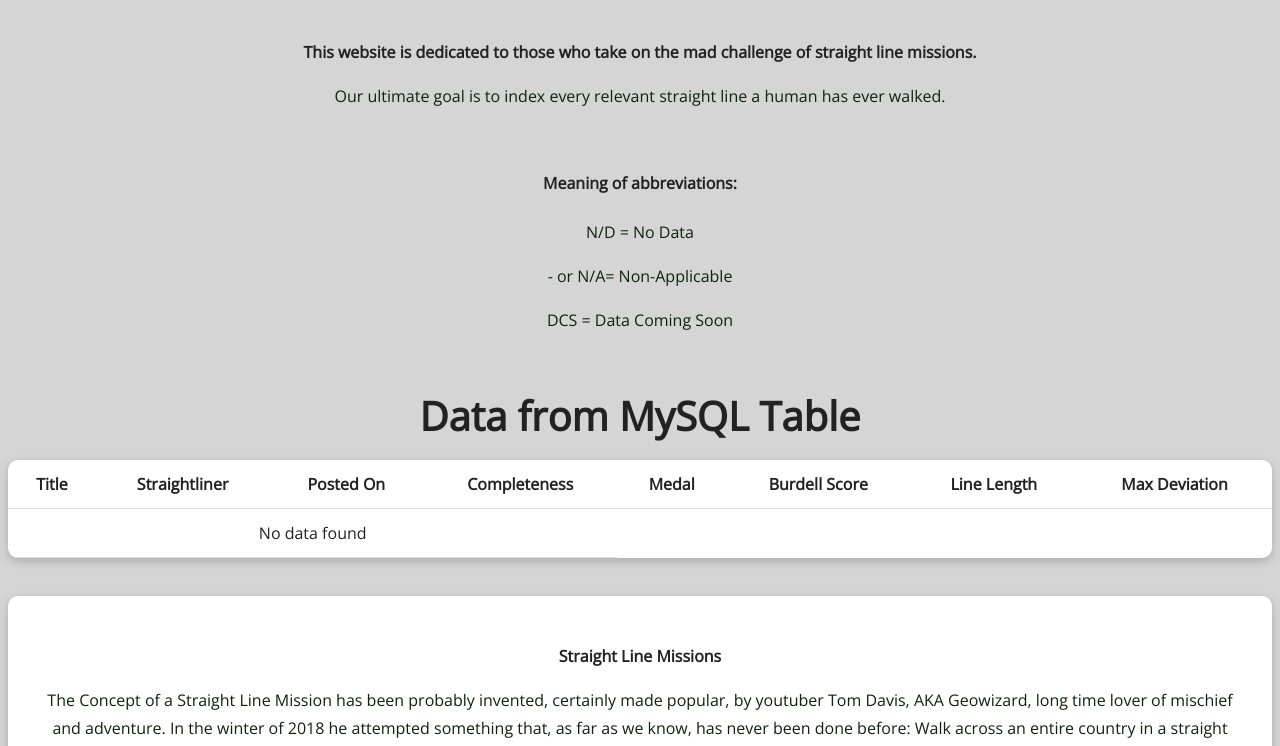
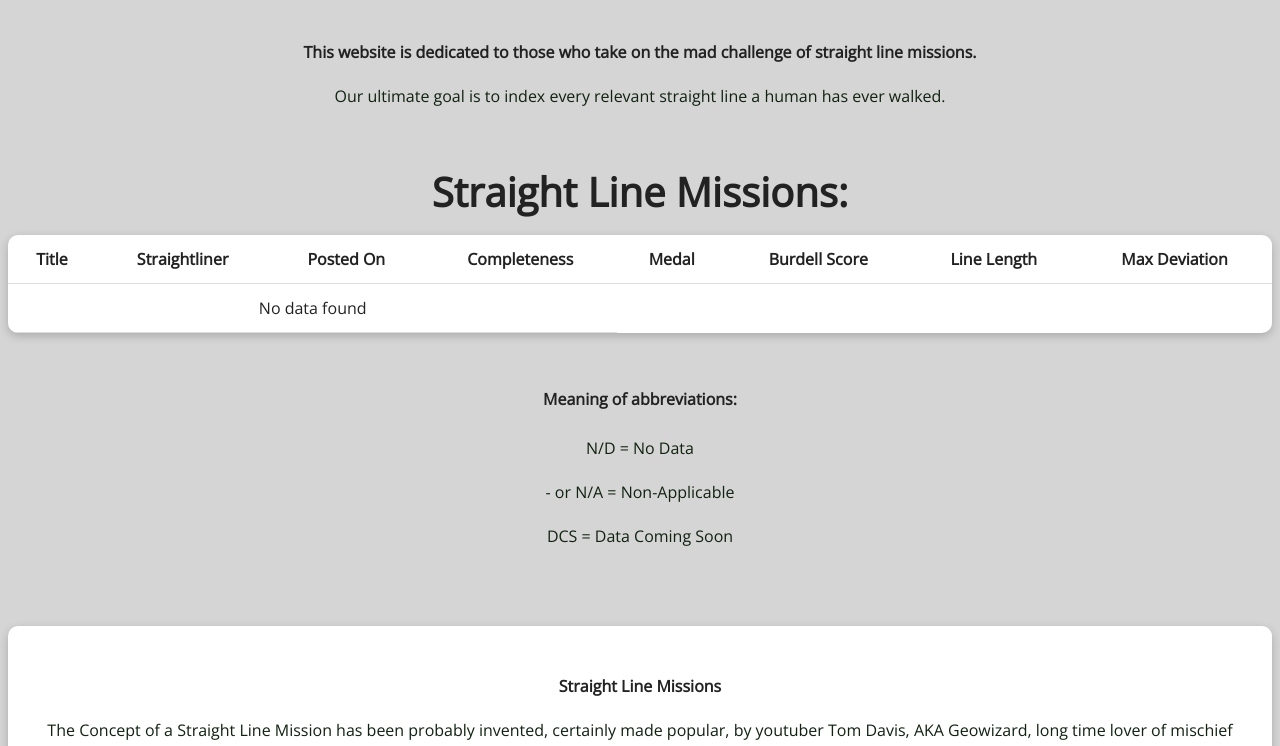
Before and after one commit to SamKry/straightlinewiki, a PHP site: page / in a window 1280 px wide. Shown: the part 179-925 px from the top of the page. Run offline with PHP 8.4, Linux system fonts and the light colour scheme; data that the repository does not hold is empty.

Commit message:
updated info on the top

```diff
--- a/index.php
+++ b/index.php
@@ -54,11 +54,6 @@ My first idea will be to actually use this index.php and delete this comment.-->
   <b>This website is dedicated to those who take on the mad challenge of straight line missions.</b>
   <p>Our ultimate goal is to index every relevant straight line a human has ever walked.</p>
   <hr>
-  <h4>Meaning of abbreviations:</h4>
-  <p>N/D = No Data</p>
-  <p>- or N/A= Non-Applicable</p>
-  <p>DCS = Data Coming Soon</p>
-  <hr>
 	<!--old table>
 	<div class="simple" id="My-iframe">
 		<iframe class="simple" src="table.html" id="My-iframe"></iframe>
@@ -66,7 +61,7 @@ My first idea will be to actually use this index.php and delete this comment.-->
 	</div>
 	<old table ends-->
 
-    <h1>Data from MySQL Table</h1>
+    <h1>Straight Line Missions:</h1>
 
     <table class="container">
 	<tr>
@@ -185,6 +180,14 @@ error_reporting(E_ALL);
 
 </table>
 
+<hr>
+  <h4>Meaning of abbreviations:</h4>
+  <p>N/D = No Data</p>
+  <p>- or N/A = Non-Applicable</p>
+  <p>DCS = Data Coming Soon</p>
+  <hr>
+
+
 <!--explanations etc-->
 <hr>
   <div class="container">
```
